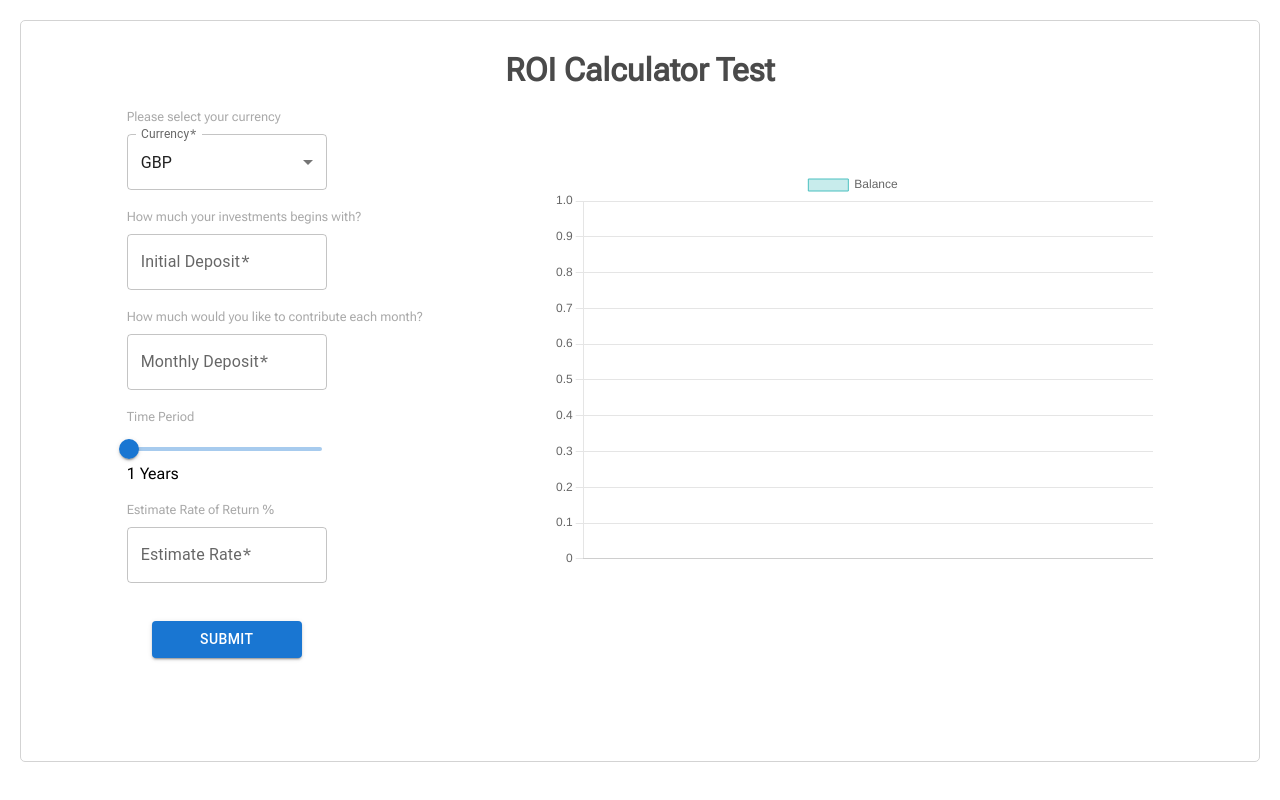
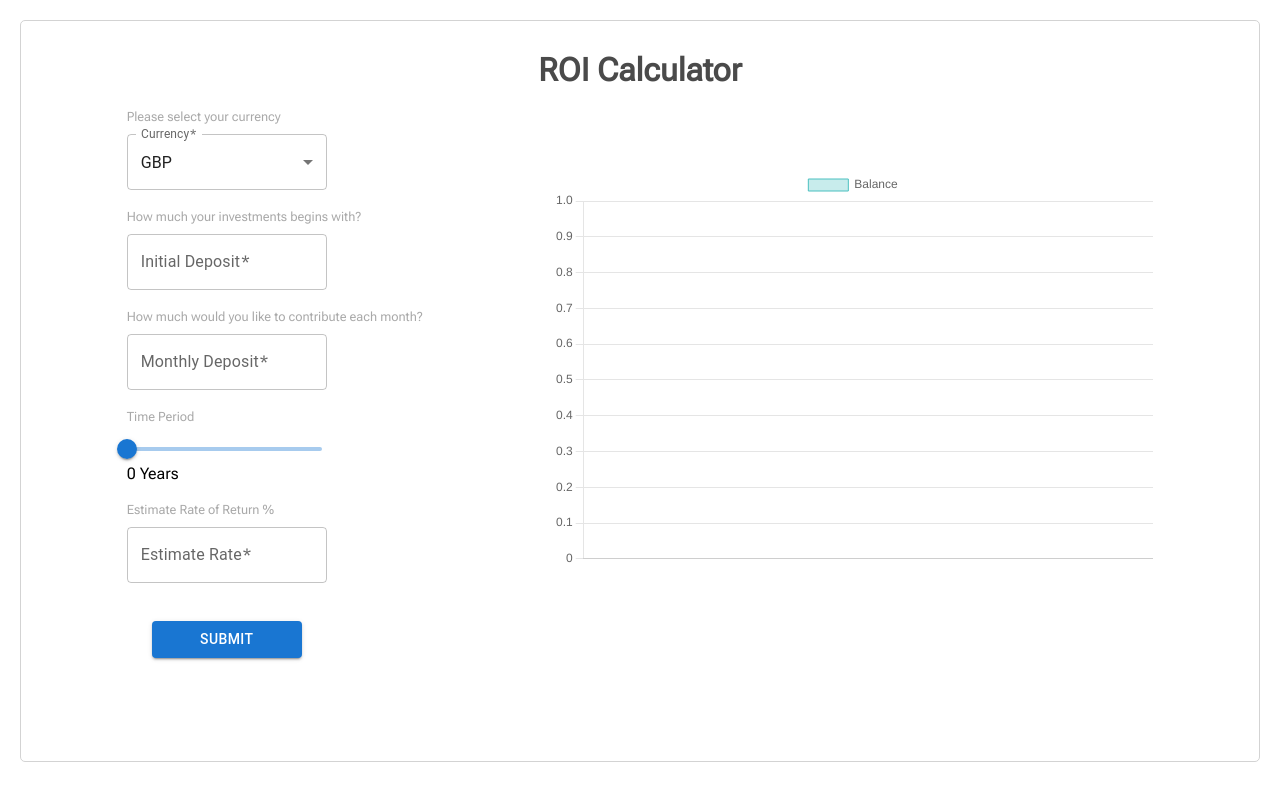
Before and after one commit to mayurchauhan91/ROI-Calculator, a React (Create React App) app: page / in a window 1280 px wide. Built offline with nearby package versions, Linux system fonts and the light colour scheme.

Commit message:
added Home component

```diff
--- a/src/App.js
+++ b/src/App.js
@@ -1,108 +1,13 @@
 // react-imports
-import React, { useState } from "react";
+import React from "react";
 import "./App.css";
-
 // components
-import Investment from "./Components/Investment";
-import BarChart from "./Components/BarChart";
+import Home from "./Components/Home";
 
 function App() {
-  // states
-  const [currency, setCurrency] = useState("£");
-  const [startAmount, setStartAmount] = useState("");
-  const [monthlyInvest, setMonthlyInvest] = useState("");
-  const [ageValue, setAgeValue] = useState(1);
-  const [rate, setRate] = useState("");
-  const [calculateAgeValue, setCalculateAgeValue] = useState("");
-  const [calculateBalanceValue, setCalculateBalanceValue] = useState("");
-
-  // methods
-  const calculation = () => {
-    // consts
-    const startAge = 1;
-    const finalResult = [];
-    let age = startAge;
-    let currentBalance = startAmount;
-    const monthlyRate = Math.pow(1 + rate / 100, 1 / 12);
-
-    while (age <= ageValue) {
-      for (let i = 0; i < 12; i++) {
-        currentBalance =
-          Math.round(currentBalance * monthlyRate) + parseInt(monthlyInvest);
-      }
-      finalResult.push({
-        age,
-        balance: currentBalance,
-      });
-      age++;
-    }
-    return finalResult;
-  };
-
-  const calculateBalance = (value) => {
-    return calculation(value).map((balanceData) => {
-      return balanceData.balance;
-    });
-  };
-
-  const calculateAge = (value) => {
-    return calculation(value).map((yearData) => {
-      return yearData.age;
-    });
-  };
-
-  const handleSubmit = (e) => {
-    e.preventDefault();
-    setCalculateBalanceValue(calculateBalance());
-    setCalculateAgeValue(calculateAge());
-  };
-
-  const handleCurrencyChange = (e) => {
-    setCurrency(e.target.value);
-  };
-
-  const handleStartAmountChange = (e) => {
-    setStartAmount(e.target.value);
-  };
-
-  const handleInvestAmountChange = (e) => {
-    setMonthlyInvest(e.target.value);
-  };
-
-  const handleAgeValueChange = (e) => {
-    setAgeValue(e.target.value);
-  };
-
-  const handleRateChange = (e) => {
-    setRate(e.target.value);
-  };
-
   return (
-    <div className="App">
-      <h1 className="header">ROI Calculator Test</h1>
-      <div className="main-container">
-        <Investment
-          currency={currency}
-          startAmount={startAmount}
-          monthlyInvest={monthlyInvest}
-          ageValue={ageValue}
-          rate={rate}
-          currencyChange={handleCurrencyChange}
-          startAmountChange={handleStartAmountChange}
-          investAmountChange={handleInvestAmountChange}
-          ageValueChange={handleAgeValueChange}
-          rateChange={handleRateChange}
-          handleSubmit={handleSubmit}
-        />
-        <div className="chart-container">
-          <BarChart
-            ageValue={ageValue}
-            currency={currency}
-            ageData={calculateAgeValue}
-            balanceValue={calculateBalanceValue}
-          />
-        </div>
-      </div>
+    <div>
+      <Home />
     </div>
   );
 }
--- /dev/null
+++ b/src/Components/Home.js
@@ -0,0 +1,41 @@
+// react-imports
+import React, { useState } from "react";
+// components
+import Investmnet from "./Investment";
+import BarChart from "./BarChart";
+// css
+import "../App.css";
+
+const Home = () => {
+  // states
+  const [calculateAgeValue, setCalculateAgeValue] = useState("");
+  const [calculateBalanceValue, setCalculateBalanceValue] = useState("");
+
+  // methods
+  const submitAgeValue = (data) => {
+    setCalculateAgeValue(data);
+  };
+  const submitBalanceValue = (data) => {
+    setCalculateBalanceValue(data);
+  };
+
+  return (
+    <div className="App">
+      <h1 className="header">ROI Calculator</h1>
+      <div className="main-container">
+        <Investmnet
+          submitAgeValue={submitAgeValue}
+          submitBalanceValue={submitBalanceValue}
+        />
+        <div className="chart-container">
+          <BarChart
+            ageData={calculateAgeValue}
+            balanceValue={calculateBalanceValue}
+          />
+        </div>
+      </div>
+    </div>
+  );
+};
+
+export default Home;
--- a/src/Components/Investment.js
+++ b/src/Components/Investment.js
@@ -1,5 +1,5 @@
 // react-imports
-import React from "react";
+import React, { useState } from "react";
 import {
   Slider,
   TextField,
@@ -10,20 +10,74 @@ import {
 // material ui imports
 import currencies from "./Currencies";
 
-const Investment = ({
-  //props
-  currency,
-  startAmount,
-  monthlyInvest,
-  ageValue,
-  rate,
-  currencyChange,
-  startAmountChange,
-  investAmountChange,
-  ageValueChange,
-  rateChange,
-  handleSubmit,
-}) => {
+const Investment = ({ submitAgeValue, submitBalanceValue }) => {
+  const [currency, setCurrency] = useState("£");
+  const [startAmount, setStartAmount] = useState("");
+  const [monthlyInvest, setMonthlyInvest] = useState("");
+  const [ageValue, setAgeValue] = useState(0);
+  const [rate, setRate] = useState("");
+
+  // methods
+  const handleCurrencyChange = (e) => {
+    setCurrency(e.target.value);
+  };
+
+  const handleStartAmountChange = (e) => {
+    setStartAmount(e.target.value);
+  };
+
+  const handleInvestAmountChange = (e) => {
+    setMonthlyInvest(e.target.value);
+  };
+
+  const handleAgeValueChange = (e) => {
+    setAgeValue(e.target.value);
+  };
+
+  const handleRateChange = (e) => {
+    setRate(e.target.value);
+  };
+
+  const calculation = () => {
+    // consts
+    const startAge = 1;
+    const finalResult = [];
+    let age = startAge;
+    let currentBalance = startAmount;
+    const monthlyRate = Math.pow(1 + rate / 100, 1 / 12);
+
+    while (age <= ageValue) {
+      for (let i = 0; i < 12; i++) {
+        currentBalance =
+          Math.round(currentBalance * monthlyRate) + parseInt(monthlyInvest);
+      }
+      finalResult.push({
+        age,
+        balance: currentBalance,
+      });
+      age++;
+    }
+    return finalResult;
+  };
+
+  const calculateBalance = (value) => {
+    return calculation(value).map((balanceData) => {
+      return balanceData.balance;
+    });
+  };
+
+  const calculateAge = (value) => {
+    return calculation(value).map((yearData) => {
+      return yearData.age;
+    });
+  };
+
+  const handleSubmit = (e) => {
+    e.preventDefault();
+    submitAgeValue(calculateAge());
+    submitBalanceValue(calculateBalance());
+  };
+
   return (
     <div>
       <FormControl
@@ -42,7 +96,7 @@ const Investment = ({
             select
             label="Currency"
             value={currency}
-            onChange={currencyChange}
+            onChange={handleCurrencyChange}
           >
             {currencies.map((option) => (
               <MenuItem key={option.value} value={option.label}>
@@ -62,7 +116,7 @@ const Investment = ({
             placeholder={currency + "10000.00"}
             defaultValue=""
             value={startAmount}
-            onChange={startAmountChange}
+            onChange={handleStartAmountChange}
           />
           <br />
           <label className="sublabel-desc">
@@ -76,14 +130,14 @@ const Investment = ({
             placeholder={currency + "500.00"}
             defaultValue=""
             value={monthlyInvest}
-            onChange={investAmountChange}
+            onChange={handleInvestAmountChange}
           />
           <br />
           <label className="sublabel-desc">Time Period</label>
           <Slider
             required
             value={ageValue || ""}
-            onChange={ageValueChange}
+            onChange={handleAgeValueChange}
             valueLabelDisplay="auto"
             style={{ width: 195 }}
           />
@@ -99,7 +153,7 @@ const Investment = ({
             placeholder={"5.00 %"}
             value={rate}
             defaultValue=""
-            onChange={rateChange}
+            onChange={handleRateChange}
           />
           <br />
           <br />
```
